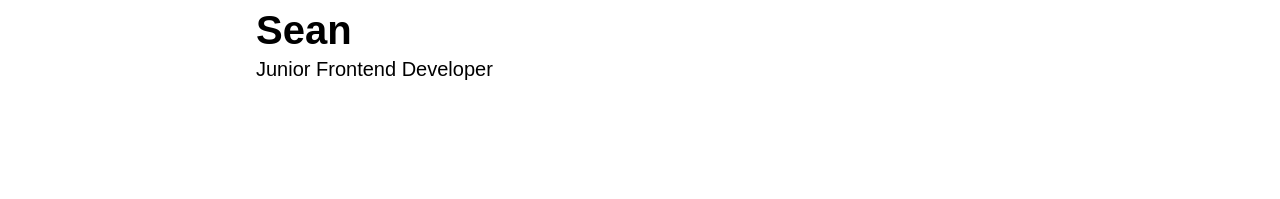
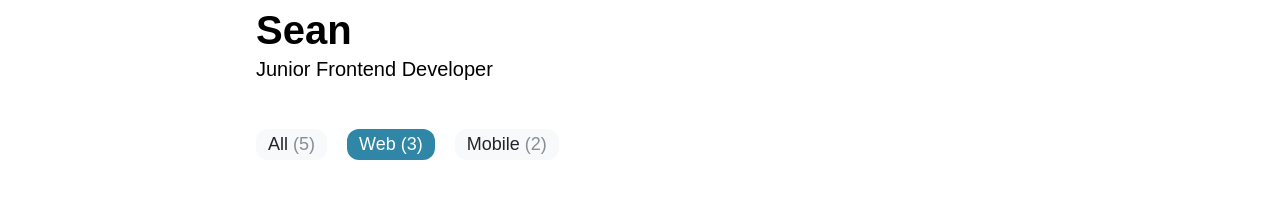
Before and after one commit to seanprehensible/seanprehensible.github.io, a Gatsby site in the folder sean/: page / in a window 1280 px wide. Shown: the part 519-718 px from the top of the page. Built offline with nearby package versions, Linux system fonts and the light colour scheme; Gatsby itself is replaced by a stand-in of ours; a web font is replaced by a local one.

Commit message:
Add Category

```diff
--- /dev/null
+++ b/sean/src/components/Main/CategoryList.tsx
@@ -0,0 +1,73 @@
+import React, { FunctionComponent, ReactNode } from 'react'
+import styled from '@emotion/styled'
+import { Link } from 'gatsby'
+
+export type CategoryListProps = {
+  selectedCategory: string
+  categoryList: {
+    // 프로퍼티 이름은 문자열, 프로퍼티 값은 숫자임을 나타내는 타입 표기 방법
+    [key: string]: number
+  }
+}
+
+type CategoryItemProps = {
+  active: boolean
+}
+
+type GatsbyLinkProps = {
+  children: ReactNode
+  className?: string
+  to: string
+} & CategoryItemProps
+
+const CategoryListWrapper = styled.div`
+  display: flex;
+  flex-wrap: wrap;
+  width: 768px;
+  margin: 248px auto 0;
+`
+
+const CategoryItem = styled(({ active, ...props }: GatsbyLinkProps) => (
+  <Link {...props} />
+))<CategoryItemProps>`
+  margin-right: 20px;
+  padding: 5px 0.75rem;
+  border-radius: 0.75rem;
+  font-size: 18px;
+  background-color: ${({ active }) => (active ? '#2f86a6' : '#f8f9fa')};
+  color: ${({ active }) => (active ? '#fff' : '#212529')};
+  cursor: pointer;
+
+  &:last-of-type {
+    margin-right: 0;
+  }
+
+  & span {
+    color: ${({ active }) => (active ? '#fff' : '#868e96')};
+  }
+
+  &:hover {
+    color: ${({ active }) => (active ? '#fff' : '#212529')};
+  }
+`
+
+const CategoryList: FunctionComponent<CategoryListProps> = function ({
+  selectedCategory,
+  categoryList,
+}) {
+  return (
+    <CategoryListWrapper>
+      {Object.entries(categoryList).map(([name, count]) => (
+        <CategoryItem
+          to={`/?category=${name}`}
+          active={name === selectedCategory}
+          key={name}
+        >
+          {name} <span>({count})</span>
+        </CategoryItem>
+      ))}
+    </CategoryListWrapper>
+  )
+}
+
+export default CategoryList
--- a/sean/src/pages/index.tsx
+++ b/sean/src/pages/index.tsx
@@ -2,7 +2,14 @@ import React, { FunctionComponent } from 'react'
 import styled from '@emotion/styled'
 import GlobalStyle from 'components/Common/GlobalStyle'
 import Introduction from 'components/Main/introduction'
+import CategoryList from 'components/Main/CategoryList'
 import Footer from 'components/Common/Footer'
+
+const CATEGORY_LIST = {
+  All: 5,
+  Web: 3,
+  Mobile: 2,
+}
 
 const Container = styled.div`
   display: flex;
@@ -15,6 +22,7 @@ const IndexPage: FunctionComponent = function () {
     <Container>
       <GlobalStyle />
       <Introduction />
+      <CategoryList selectedCategory="Web" categoryList={CATEGORY_LIST} />
       <Footer />
     </Container>
   )
```
